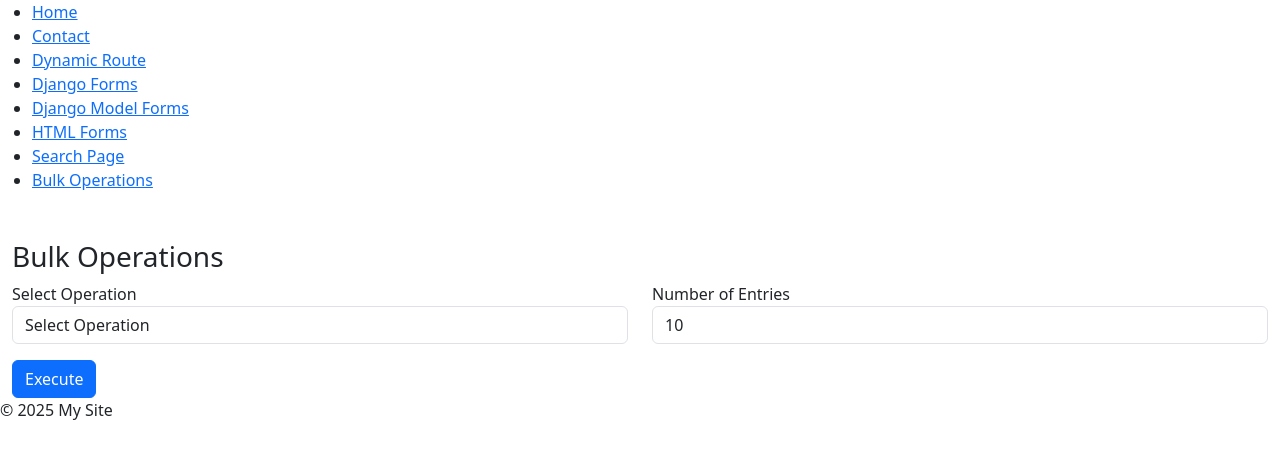
After one commit to Ayush29Ayush/Django-Advanced-Mastery, a Django app: template 02-DJANGO-COURSE/myfirstproject/myfirstapp/templates/bulk_operations.html in a window 1280 px wide. The commit adds this page. Shown: the top 459 px of the page. Run offline with Django 5.2, Linux system fonts and the light colour scheme; the template is opened without the code that fills it, so the values that code supplies are empty.

Commit message:
feat: Django Templates updated

```diff
--- a/02-DJANGO-COURSE/myfirstproject/myfirstapp/templates/base.html
+++ b/02-DJANGO-COURSE/myfirstproject/myfirstapp/templates/base.html
@@ -31,6 +31,9 @@
           <li>
             <a href="{% url 'search_page' %}">Search Page</a>
           </li>
+          <li>
+            <a href="{% url 'bulk_operations' %}">Bulk Operations</a>
+          </li>
         </ul>
       </nav>
     </header>
--- /dev/null
+++ b/02-DJANGO-COURSE/myfirstproject/myfirstapp/templates/bulk_operations.html
@@ -0,0 +1,37 @@
+{% extends 'base.html' %}
+
+{% block content %}
+  <div class="container-fluid mt-5">
+    <h3>Bulk Operations</h3>
+    <form method="get" action="{% url 'bulk_operations' %}">
+      <div class="row">
+        <div class="col-6">
+          <label for="bulk_operation">Select Operation</label>
+          <select name="bulk_operation" class="form-control" required>
+            <option value="" disabled selected>Select Operation</option>
+            <option value="create">Create</option>
+            <option value="update">Update</option>
+            <option value="delete">Delete</option>
+          </select>
+        </div>
+        <div class="col-6">
+          <label for="num_entries">Number of Entries</label>
+          <input type="number" name="num_entries" class="form-control" value="10" min="1" required />
+        </div>
+      </div>
+      <button type="submit" class="btn btn-primary mt-3">Execute</button>
+    </form>
+
+    {% if message %}
+      <div class="mt-4 alert alert-info">
+        <strong>Result:</strong> {{ message }}
+      </div>
+    {% endif %}
+
+    {% if error %}
+      <div class="mt-4 alert alert-danger">
+        <strong>Error:</strong> {{ error }}
+      </div>
+    {% endif %}
+  </div>
+{% endblock %}
```
